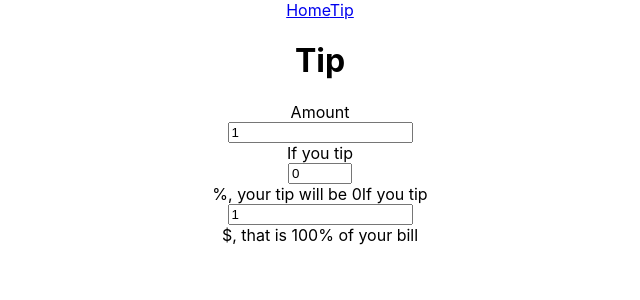
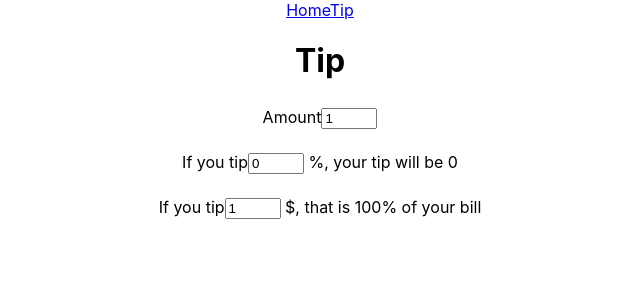
Before and after one commit to yusufalp/tipytip, a React (Create React App) app: page /tipping in a window 1280 px wide. Shown: the top 300 px of the page, without its empty margins (320-960 px from the left). Built offline with nearby package versions, Linux system fonts and the light colour scheme.

Commit message:
Change the label display to block

```diff
--- a/src/components/Tipping/Tipping.css
+++ b/src/components/Tipping/Tipping.css
@@ -3,6 +3,10 @@
 }
 
 input {
+  width: 48px;
+  margin: 6px auto 18px;
+}
+
+label {
   display: block;
-  margin: auto;
 }
```
